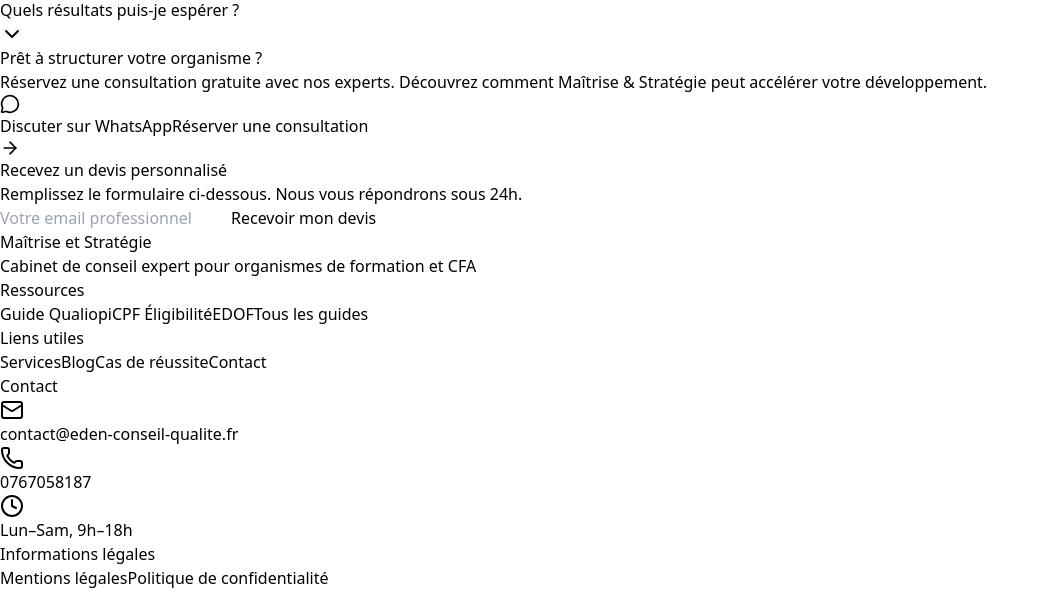
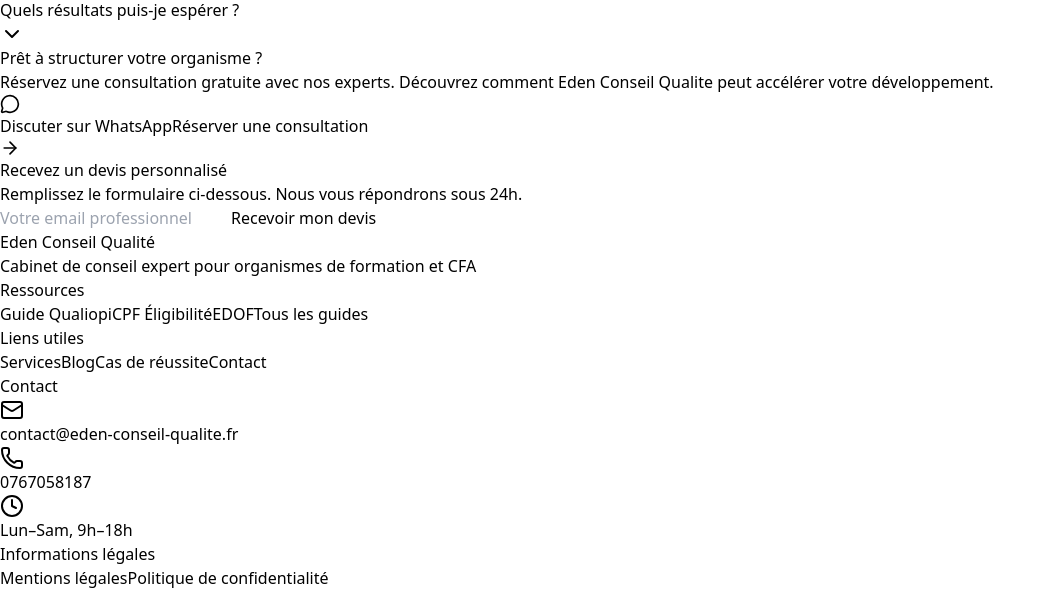
Before and after one commit to charlotteallex23/eden-qualite-conseil, a React (Vite) app: page / in a window 1280 px wide. Shown: the part 3348-3942 px from the top of the page, without its empty margins (0-1056 px from the left). Built offline with nearby package versions, Linux system fonts and the light colour scheme.

Commit message:
Correction nom entreprise dans boutons WhatsApp et footer

```diff
--- a/src/components/CallToActionAccueil.tsx
+++ b/src/components/CallToActionAccueil.tsx
@@ -8,7 +8,7 @@
 
   const handleWhatsApp = () => {
     const message = encodeURIComponent(
-      'Bonjour, je suis intéressé par les services de Maîtrise & Stratégie pour mon organisme de formation. Pouvez-vous me fournir plus d\'informations ?'
+      'Bonjour, je suis intéressé par les services de Eden Conseil Qualité pour mon organisme de formation. Pouvez-vous me fournir plus d\'informations ?'
     );
     window.open(
       `https://wa.me/${config.company.whatsapp.replace(/[^\d]/g, '')}?text=${message}`,
@@ -29,7 +29,7 @@
             Prêt à structurer votre organisme ?
           </h2>
           <p className="text-xl text-gray-600 max-w-2xl mx-auto">
-            Réservez une consultation gratuite avec nos experts. Découvrez comment Maîtrise & Stratégie peut accélérer votre développement.
+            Réservez une consultation gratuite avec nos experts. Découvrez comment Eden Conseil Qualite  peut accélérer votre développement.
           </p>
         </div>
 
--- a/src/components/Footer.tsx
+++ b/src/components/Footer.tsx
@@ -8,7 +8,7 @@
       <div className="max-w-7xl mx-auto px-4 sm:px-6 lg:px-8 py-12">
         <div className="grid md:grid-cols-4 gap-8">
           <div>
-            <h3 className="text-lg font-bold mb-4">Maîtrise et Stratégie</h3>
+            <h3 className="text-lg font-bold mb-4">Eden Conseil Qualité</h3>
             <p className="text-amber-100">
               Cabinet de conseil expert pour organismes de formation et CFA
             </p>
@@ -68,7 +68,7 @@
             </div>
           </div>
           <div className="text-center text-amber-100 border-t border-amber-800 pt-4">
-            <p>&copy; {new Date().getFullYear()} Maîtrise et Stratégie. Tous droits réservés.</p>
+            <p>&copy; {new Date().getFullYear()} Eden Conseil Qualité. Tous droits réservés.</p>
           </div>
         </div>
       </div>
--- a/src/components/HeroAccueil.tsx
+++ b/src/components/HeroAccueil.tsx
@@ -5,7 +5,7 @@
 export default function HeroAccueil() {
   const handleWhatsApp = () => {
     const message = encodeURIComponent(
-      'Bonjour, je suis intéressé par les services de Maîtrise & Stratégie pour mon organisme de formation. Pouvez-vous me fournir plus d\'informations ?'
+      'Bonjour, je suis intéressé par les services de Eden Conseil Qualité pour mon organisme de formation. Pouvez-vous me fournir plus d\'informations ?'
     );
     window.open(
       `https://wa.me/${config.company.whatsapp.replace(/[^\d]/g, '')}?text=${message}`,
--- a/src/components/TemoignagesCarousel.tsx
+++ b/src/components/TemoignagesCarousel.tsx
@@ -6,7 +6,7 @@
     nom: 'Sophie L.',
     role: 'Directrice CFA langues',
     citation:
-      'Grâce à Maîtrise & Stratégie, notre CFA a obtenu Qualiopi du premier coup. Accompagnement ultra pro et humain.',
+      'Grâce à Eden Conseil Qualité, notre CFA a obtenu Qualiopi du premier coup. Accompagnement ultra pro et humain.',
     rating: 5
   },
   {
```
Also changed, not shown: 2 other files (tests, documents, lock files or other folders).
